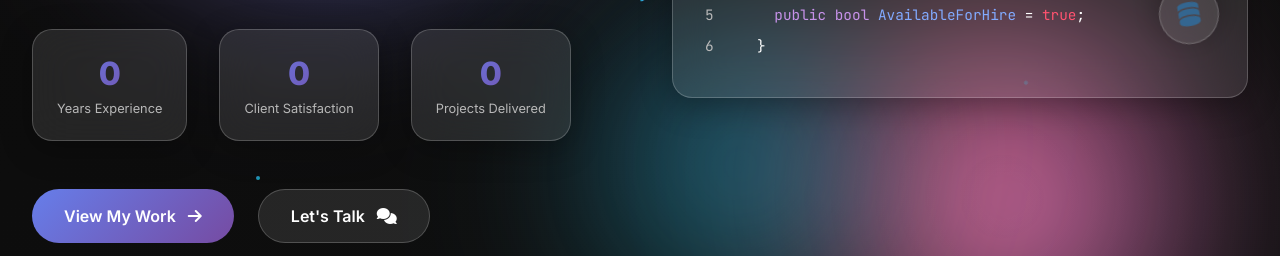
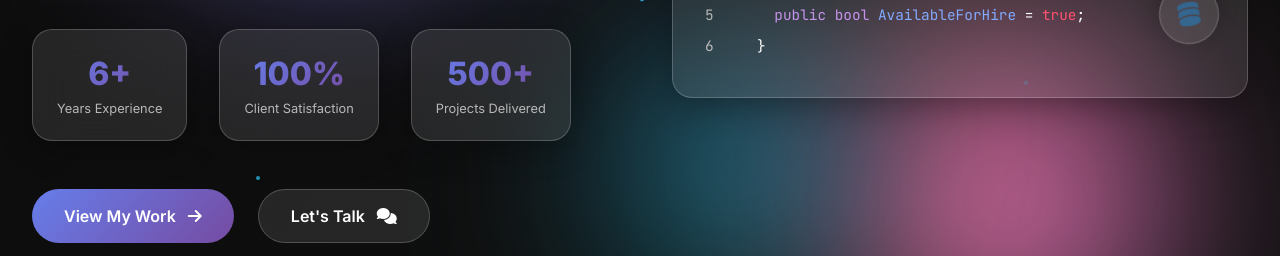
Before and after one commit to Tayyab94/Portfolio_TayyabDev, a plain HTML site: page index.html in a window 1280 px wide. Shown: the part 544-800 px from the top of the page. Drawn offline with Linux system fonts and the light colour scheme; a script that the page names is missing.

Commit message:
Add year exp

```diff
--- a/index.html
+++ b/index.html
@@ -80,15 +80,15 @@
 
                 <div class="hero-stats">
                     <div class="stat-item glass-effect">
-                        <div class="stat-number" data-count="6">0</div>
+                        <div class="stat-number" data-count="6">6+</div>
                         <div class="stat-label">Years Experience</div>
                     </div>
                     <div class="stat-item glass-effect">
-                        <div class="stat-number" data-count="99">0</div>
+                        <div class="stat-number" data-count="99">100%</div>
                         <div class="stat-label">Client Satisfaction</div>
                     </div>
                     <div class="stat-item glass-effect">
-                        <div class="stat-number" data-count="15">0</div>
+                        <div class="stat-number" data-count="15">500+</div>
                         <div class="stat-label">Projects Delivered</div>
                     </div>
                 </div>
```
